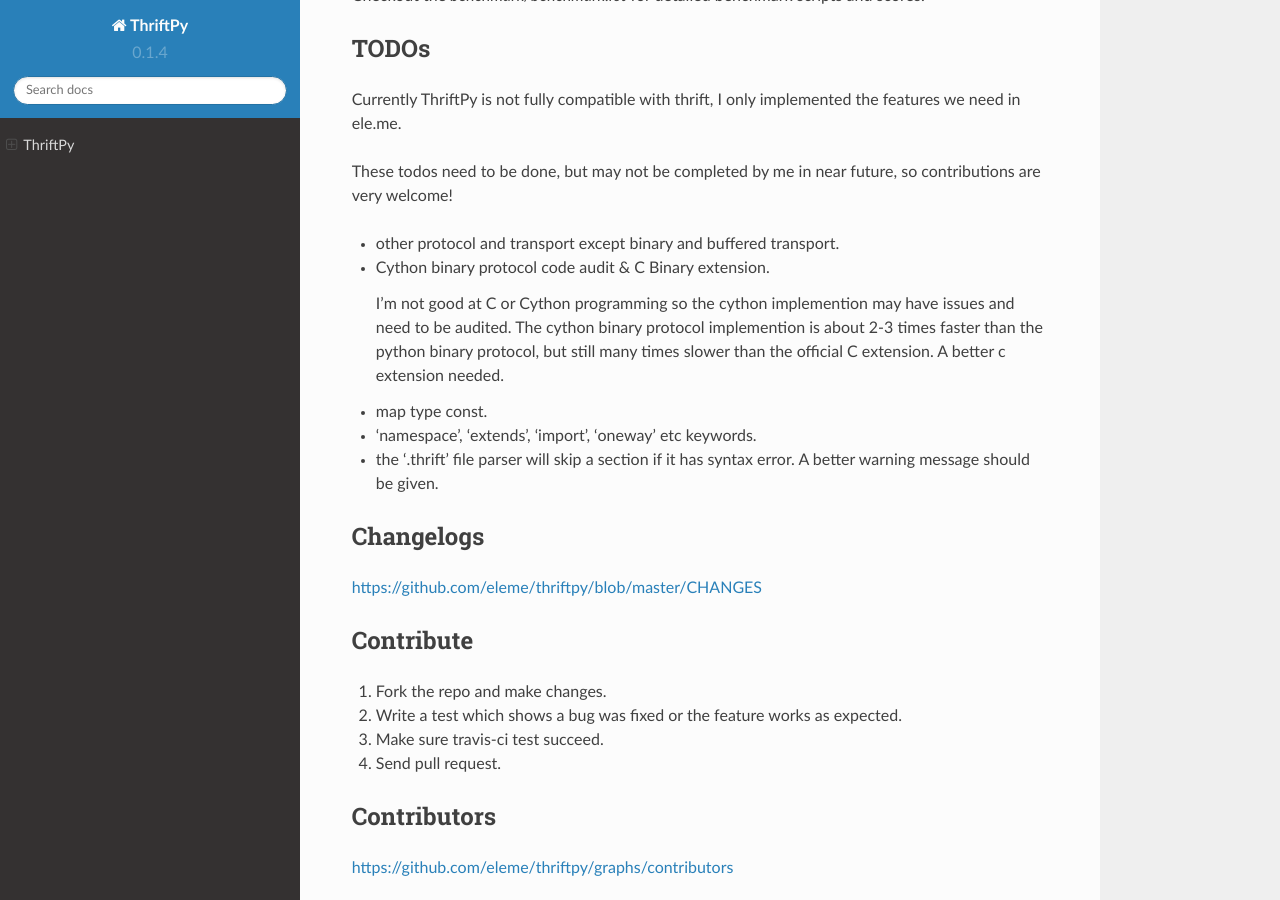
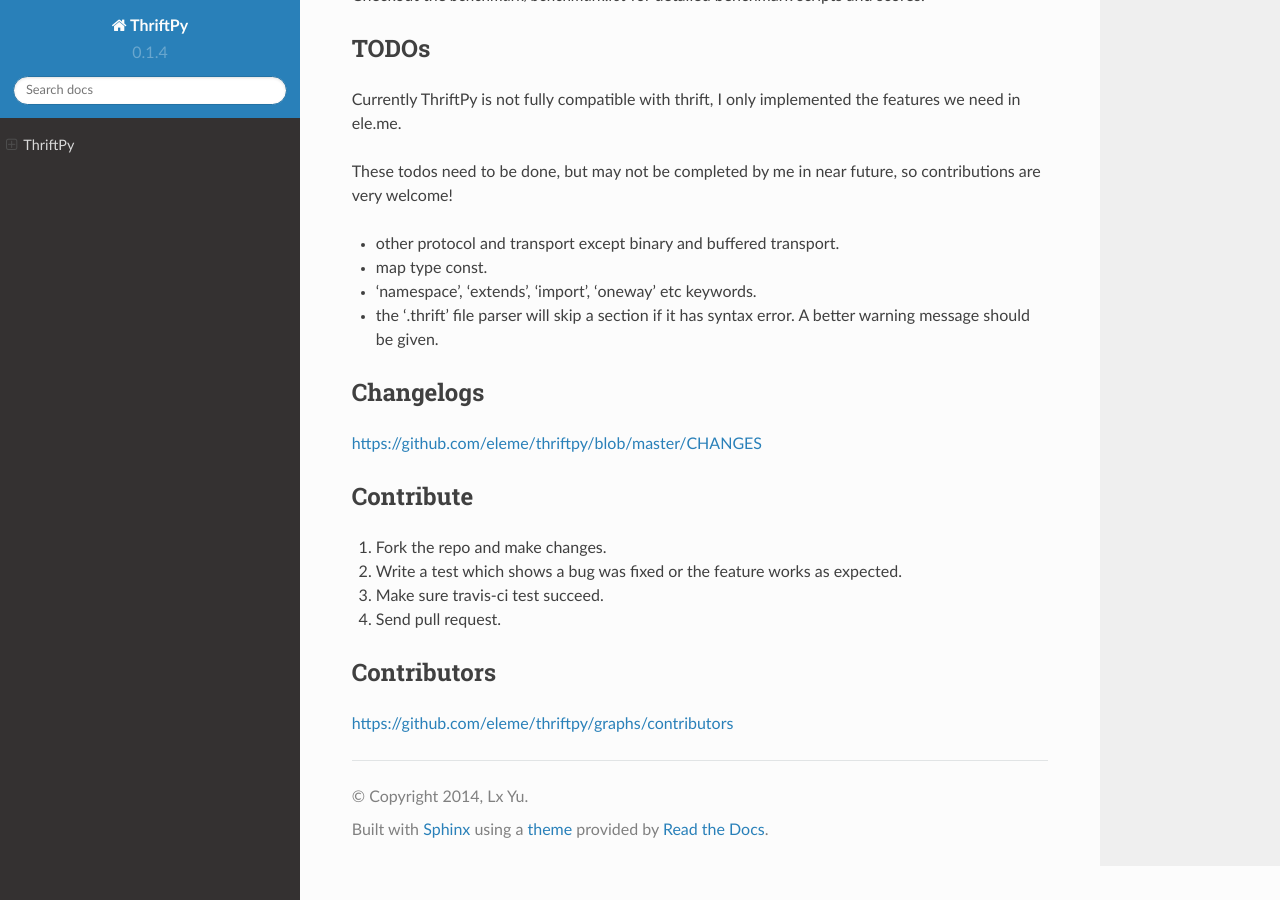
Before and after one commit to Thriftpy/thriftpy, a Sphinx documentation site: the page built from docs/index.rst, in a window 1280 px wide and 900 px high, scrolled down 3548 px. Built offline with Sphinx 7.4.7 and the Read the Docs theme 2.0.0, drawn with Linux system fonts in a browser that asks for light colours.

Commit message:
remove cython TODO since it's good enough now

```diff
--- a/docs/index.rst
+++ b/docs/index.rst
@@ -205,13 +205,6 @@
 
 - other protocol and transport except binary and buffered transport.
 
-- Cython binary protocol code audit & C Binary extension.
-
-  I'm not good at C or Cython programming so the cython implemention may have
-  issues and need to be audited. The cython binary protocol implemention is
-  about 2-3 times faster than the python binary protocol, but still many times
-  slower than the official C extension. A better c extension needed.
-
 - map type const.
 
 - 'namespace', 'extends', 'import', 'oneway' etc keywords.
```
Also changed, not shown: README.rst (+0 -7 lines).
